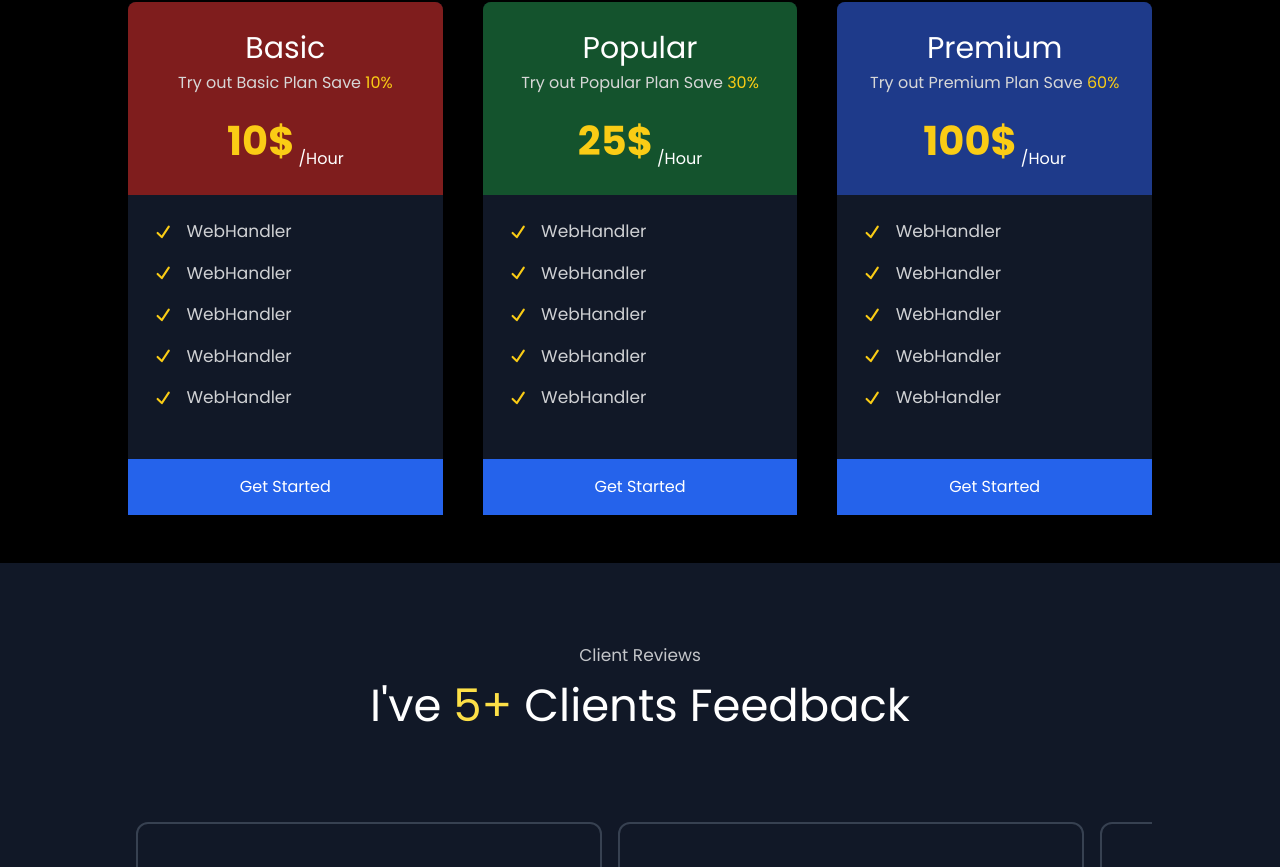
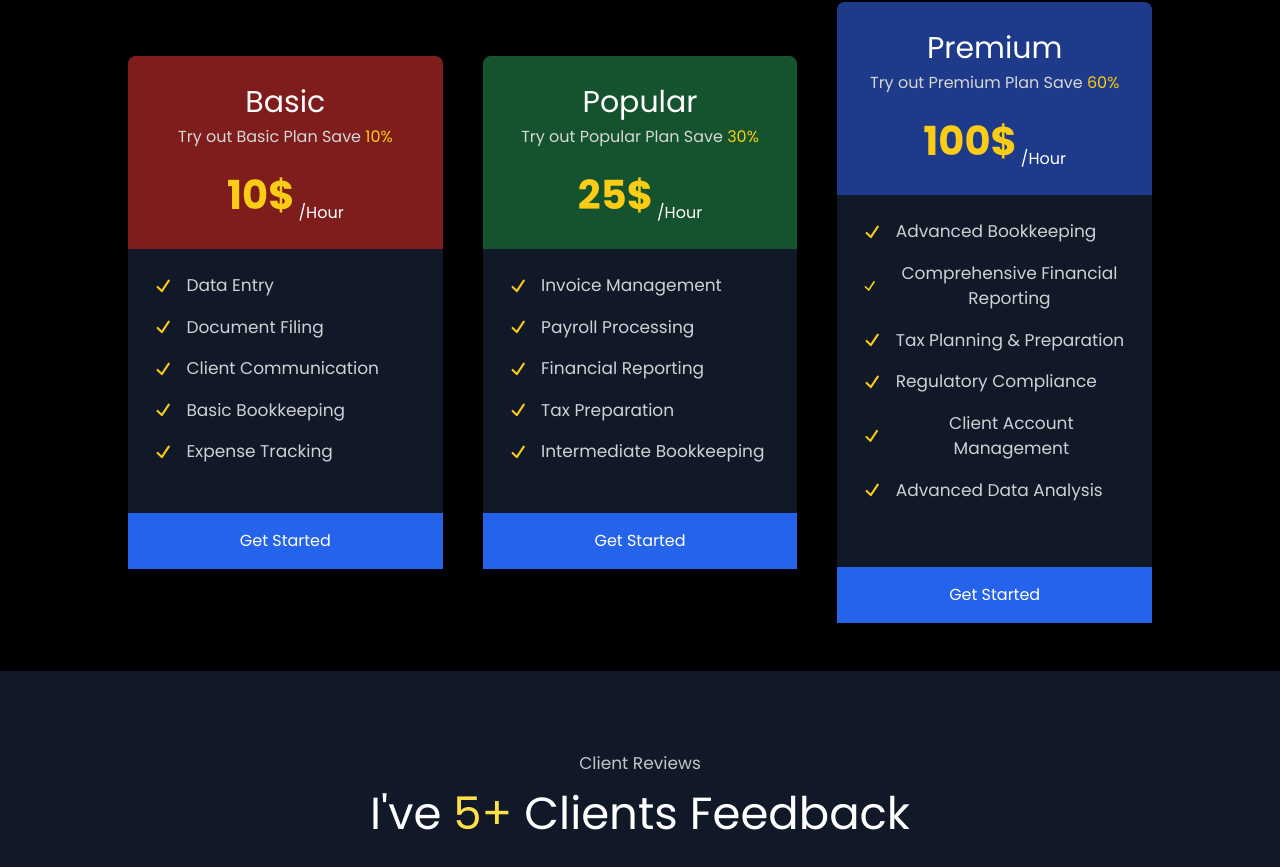
Before and after one commit to Deepak000HR/portfolio, a Next.js app: page / in a window 1280 px wide. Shown: the part 3933-4800 px from the top of the page. Built offline with nearby package versions, Linux system fonts and the light colour scheme.

Commit message:
headernav

```diff
--- a/components/Helper/PriceCard.tsx
+++ b/components/Helper/PriceCard.tsx
@@ -6,8 +6,10 @@ interface Props {
   save: string;
   price: string;
   bg: string;
+  features: string[];
 }
-const PriceCard = ({ plan, save, price, bg }: Props) => {
+
+const PriceCard = ({ plan, save, price, bg,features }: Props) => {
   return (
     <div className="text-center rounded-lg bg-gray-900">
       <div className={`p-6 rounded-t-lg ${bg}`}>
@@ -22,28 +24,22 @@ const PriceCard = ({ plan, save, price, bg }: Props) => {
         </div>
       </div>
       <div className="p-6">
-        <div className="flex items-center space-x-3">
-          <CheckIcon className="w-[1.4rem] h-[1.4rem] text-yellow-400" />
-          <p className="text-[17px] text-white opacity-80">WebHandler</p>
-        </div>
-        <div className="flex items-center mt-[1rem] mb-[1rem] space-x-3">
-          <CheckIcon className="w-[1.4rem] h-[1.4rem] text-yellow-400" />
-          <p className="text-[17px] text-white opacity-80">WebHandler</p>
-        </div>
-        <div className="flex items-center space-x-3">
-          <CheckIcon className="w-[1.4rem] h-[1.4rem] text-yellow-400" />
-          <p className="text-[17px] text-white opacity-80">WebHandler</p>
-        </div>
-        <div className="flex items-center mt-[1rem] mb-[1rem] space-x-3">
-          <CheckIcon className="w-[1.4rem] h-[1.4rem] text-yellow-400" />
-          <p className="text-[17px] text-white opacity-80">WebHandler</p>
-        </div>
-        <div className="flex items-center space-x-3">
-          <CheckIcon className="w-[1.4rem] h-[1.4rem] text-yellow-400" />
-          <p className="text-[17px] text-white opacity-80">WebHandler</p>
-        </div>
+        {features.map((feature, index) => (
+          <div
+            key={index}
+            className={`flex items-center ${
+              index % 2 === 1 ? "mt-[1rem] mb-[1rem]" : ""
+            } space-x-3`}
+          >
+            <CheckIcon className="w-[1.4rem] h-[1.4rem] text-yellow-400" />
+            <p className="text-[17px] text-white opacity-80">{feature}</p>
+          </div>
+        ))}
       </div>
-      <button className="mt-[1.5rem] px-8 py-4 bg-blue-600 text-white block w-[100%] hover:bg-blue-800 transition-all duration-300">
+      <button
+        onClick={() => (window.location.href = "https://wa.me/916376441026")}
+        className="mt-[1.5rem] px-8 py-4 bg-blue-600 text-white block w-[100%] hover:bg-blue-800 transition-all duration-300"
+      >
         Get Started
       </button>
     </div>
--- a/components/Price.tsx
+++ b/components/Price.tsx
@@ -14,9 +14,46 @@ const Price = ({ id }: Props) => {
         </h1>
       </div>
       <div className="w-[80%] mx-auto grid grid-cols-1 sm:grid-cols-2 lg:grid-cols-3 gap-10 items-center pt-[4rem] md:pt-[7rem]">
-        <PriceCard plan="Basic" save="10%" price="10$" bg="bg-red-900" />
-        <PriceCard plan="Popular" save="30%" price="25$" bg="bg-green-900" />
-        <PriceCard plan="Premium" save="60%" price="100$" bg="bg-blue-900" />
+        <PriceCard
+          plan="Basic"
+          save="10%"
+          price="10$"
+          bg="bg-red-900"
+          features={[
+            "Data Entry",
+            "Document Filing",
+            "Client Communication",
+            "Basic Bookkeeping",
+            "Expense Tracking",
+          ]}
+        />
+        <PriceCard
+          plan="Popular"
+          save="30%"
+          price="25$"
+          bg="bg-green-900"
+          features={[
+            "Invoice Management",
+            "Payroll Processing",
+            "Financial Reporting",
+            "Tax Preparation",
+            "Intermediate Bookkeeping",
+          ]}
+        />
+        <PriceCard
+          plan="Premium"
+          save="60%"
+          price="100$"
+          bg="bg-blue-900"
+          features={[
+            "Advanced Bookkeeping",
+            "Comprehensive Financial Reporting",
+            "Tax Planning & Preparation",
+            "Regulatory Compliance",
+            "Client Account Management",
+            "Advanced Data Analysis",
+          ]}
+        />
       </div>
     </div>
   );
```
